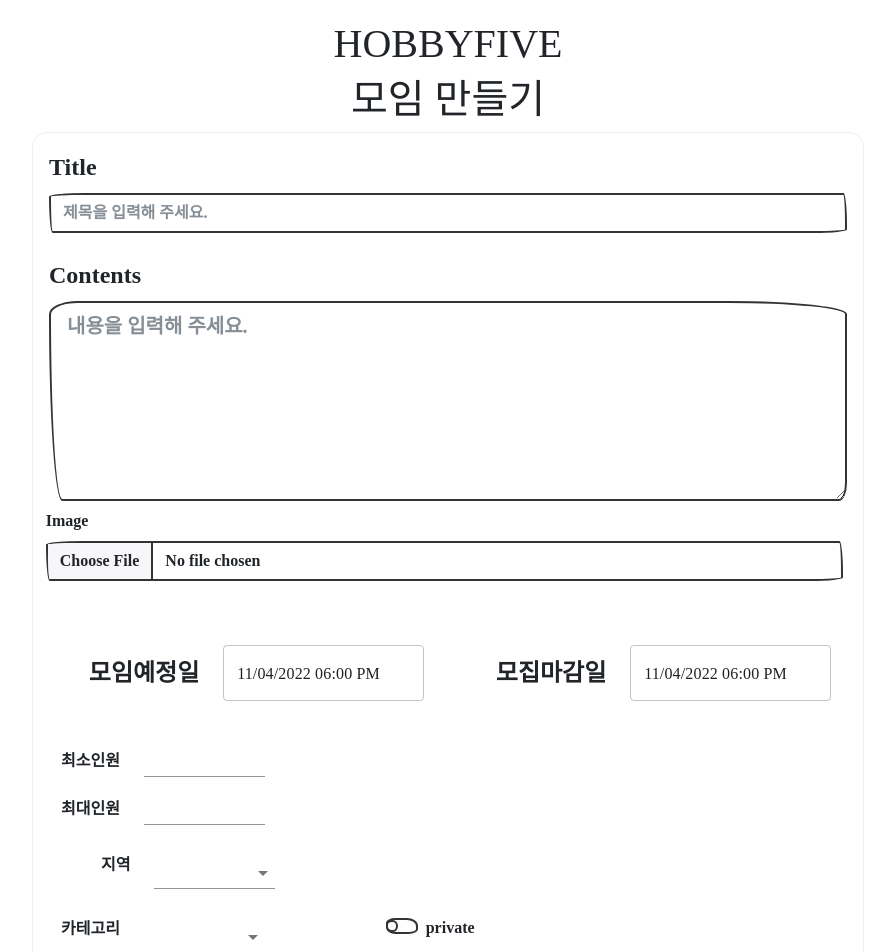
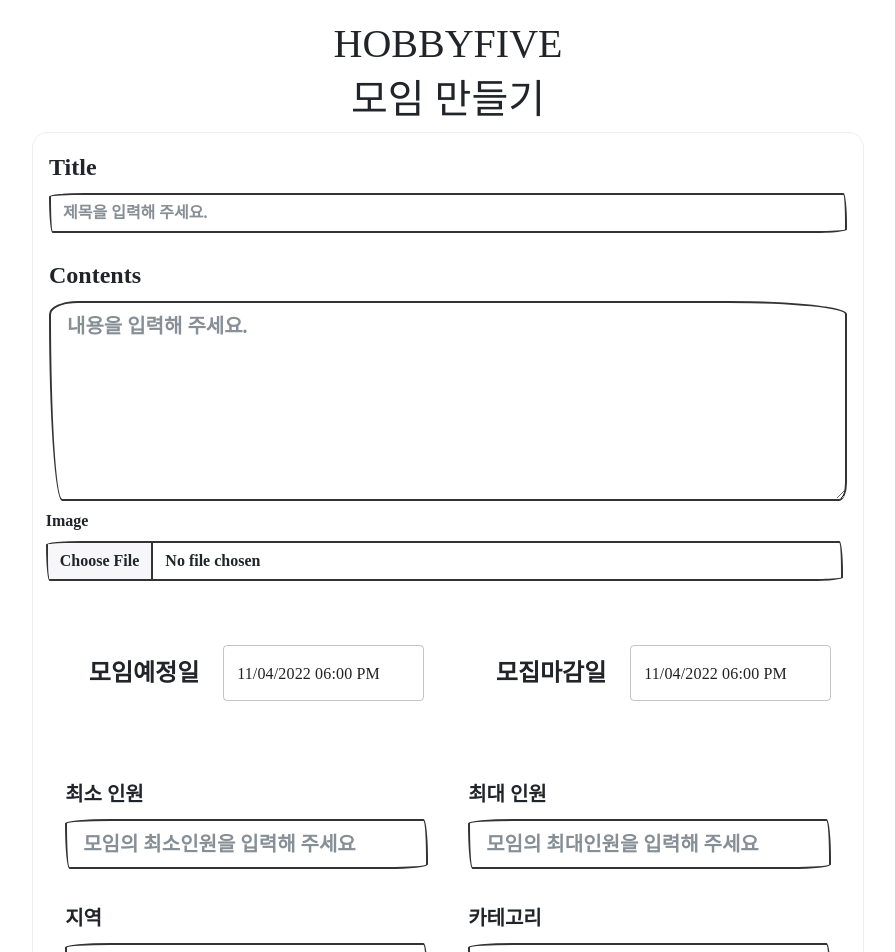
Before and after one commit to hobbyfive/hobbyfive_front, a React (Create React App) app: page /create in a window 1280 px wide. Shown: the top 952 px of the page, without its empty margins (192-1087 px from the left). Built offline with nearby package versions, Linux system fonts and the light colour scheme; a web font is replaced by a local one.

Commit message:
Create options modify

```diff
--- a/src/pages/Create.css
+++ b/src/pages/Create.css
@@ -149,3 +149,12 @@ header {
   display: flex;
   align-items: center;
 }
+
+.inputGroup {
+  display: flex;
+  justify-content: space-around;
+}
+
+.customWidth {
+  width: 45%;
+}
--- a/src/pages/Create.jsx
+++ b/src/pages/Create.jsx
@@ -1,4 +1,4 @@
-import React, { useRef, useState } from 'react';
+import React, { useEffect, useRef, useState } from 'react';
 import './Create.css';
 
 import Box from '@mui/material/Box';
@@ -16,6 +16,7 @@ import dayjs from 'dayjs';
 import { DateTimePicker } from '@mui/x-date-pickers/DateTimePicker';
 import { LocalizationProvider } from '@mui/x-date-pickers/LocalizationProvider';
 import { AdapterDayjs } from '@mui/x-date-pickers/AdapterDayjs';
+import axios from 'axios';
 
 const StyledButton = styled(Button)({
   border: '1px solid',
@@ -62,6 +63,21 @@ const Create = () => {
   const handleCategory = event => {
     setCategory(event.target.value);
   };
+
+  // useEffect(() => {
+  //   axios({
+  //     method: "get",
+  //     url: "/emp/emplist.do", // 필터링 조건 , data: ['',''] ?.
+  //   })
+  //     .then((res) => {
+  //       console.log(res);
+  //       console.log(res.data);
+  //     })
+  //     .catch((error) => {
+  //       throw new Error(error);
+  //     });
+  // }, []);
+
   return (
     <div>
       <div className='center_box'>
@@ -128,77 +144,25 @@ const Create = () => {
           </div>
         </div>
         <div className="options">
-          <div className='marbo'>
-            <div className='optionlable'>최소인원</div>
-            <div className='optioninput'>
-              <TextField
-                sx={{ width: '50%' }}
-                id="outlined-basic"
-                type="number"
-                // label="최소인원"
-                variant="standard"
-              />
+          <div className='inputGroup'>
+            <div class="form-group customWidth">
+              <label class="col-form-label col-form-label-lg mt-4" for="inputLarge">최소 인원</label>
+              <input class="form-control form-control-lg" type="text" placeholder="모임의 최소인원을 입력해 주세요" id="inputLarge" />
+            </div>
+            <div class="form-group customWidth">
+              <label class="col-form-label col-form-label-lg mt-4" for="inputLarge">최대 인원</label>
+              <input class="form-control form-control-lg" type="text" placeholder="모임의 최대인원을 입력해 주세요" id="inputLarge" />
             </div>
           </div>
-          <div className='marbo'>
-            <div className='optionlable'>최대인원</div>
-            <div className='optioninput'>
-              <TextField
-                sx={{ width: '50%' }}
-                id="outlined-basic"
-                type="number"
-                // label="최대인원"
-                variant="standard"
-              />
+          <div className='inputGroup'>
+            <div class="form-group customWidth">
+              <label class="col-form-label col-form-label-lg mt-4" for="inputLarge">지역</label>
+              <input class="form-control form-control-lg" type="text" placeholder="" id="inputLarge" />
             </div>
-          </div>
-          <div className='marbo'>
-            <div className='optionlable'></div>
-            <div className='optionlable'>지역</div>
-            <div className='optioninput'>
-              <FormControl sx={{ width: '50%' }}>
-                <InputLabel id="demo-simple-select-label"></InputLabel>
-                <Select
-                  labelId="demo-simple-select-label"
-                  id="demo-simple-select"
-                  value={region}
-                  label="region"
-                  onChange={handleRegion}
-                  variant="standard"
-                >
-                  <MenuItem value={'지역1'}>지역1</MenuItem>
-                  <MenuItem value={'지역2'}>지역2</MenuItem>
-                  <MenuItem value={'지역3'}>지역3</MenuItem>
-                </Select>
-              </FormControl>
-            </div></div>
-
-          <div className='marbo'>
-
-            <div className='optionlable'>카테고리</div>
-            <div className='optioninput'>
-              <FormControl sx={{ width: '50%' }}>
-                <InputLabel id="demo-simple-select-label"></InputLabel>
-                <Select
-                  labelId="demo-simple-select-label"
-                  id="demo-simple-select"
-                  value={category}
-                  label="category"
-                  onChange={handleCategory}
-                  variant="standard"
-                >
-                  <MenuItem value={'범주1'}>범주1</MenuItem>
-                  <MenuItem value={'범주2'}>범주2</MenuItem>
-                  <MenuItem value={'범주3'}>범주3</MenuItem>
-                </Select>
-              </FormControl>
+            <div class="form-group customWidth">
+              <label class="col-form-label col-form-label-lg mt-4" for="inputLarge">카테고리</label>
+              <input class="form-control form-control-lg" type="text" placeholder="" id="inputLarge" />
             </div>
-
-            <div className="form-check form-switch">
-              <input className="form-check-input" type="checkbox" id="flexSwitchCheckDefault" />
-              <label className="form-check-label" for="flexSwitchCheckDefault">private</label>
-            </div>
-
           </div>
         </div>
 
```
